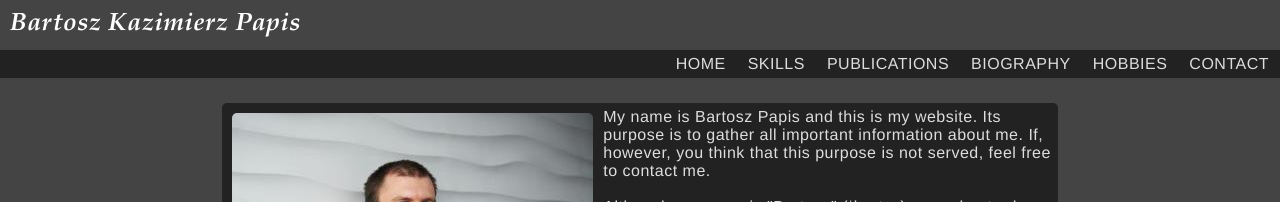
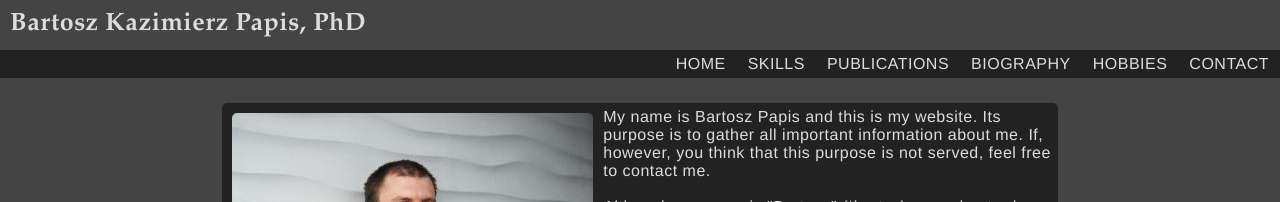
Before and after one commit to bartoszkp/bartoszkp.github.io, a Jekyll site: the page built from index.html, in a window 1280 px wide. Shown: the top 202 px of the page. Built offline with Jekyll 4.4.1, drawn with Linux system fonts in a browser that asks for light colours.

Commit message:
Topbar style/content change

```diff
--- a/_includes/topbar.html
+++ b/_includes/topbar.html
@@ -1,5 +1,5 @@
 <p style="font-family: Book Antiqua,Palatino,Palatino Linotype,Palatino LT STD,Georgia,serif; font-size: 25px; font-weight: bold; float: left; overflow: hidden; margin: 10px; color: white;">
-<a href="index.html" style="text-decoration: none; display: block; color: #FFFFFF;"><i>Bartosz Kazimierz Papis</i></a>
+<a href="index.html" style="text-decoration: none; display: block; color: #DDDDDD;">Bartosz Kazimierz Papis, PhD</a>
 </p>
 
 <div class="topbar">
```
